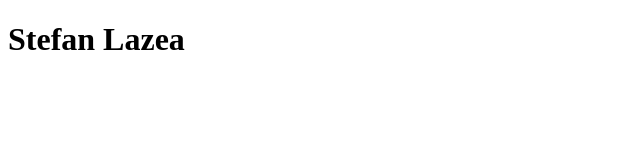
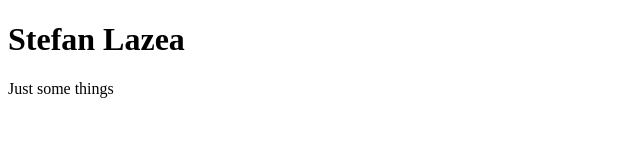
Before and after one commit to StefanLazea/webtech-profile, a plain HTML site: page index.html in a window 1280 px wide. Shown: the whole page, without its empty margins (0-640 px from the left). Drawn offline with Linux system fonts and the light colour scheme.

Commit message:
Change in index

```diff
--- a/index.html
+++ b/index.html
@@ -5,5 +5,6 @@
     </head>
     <body>
         <h1>Stefan Lazea</h1>
+        <p>Just some things</p>
     </body>
 </html>
```
